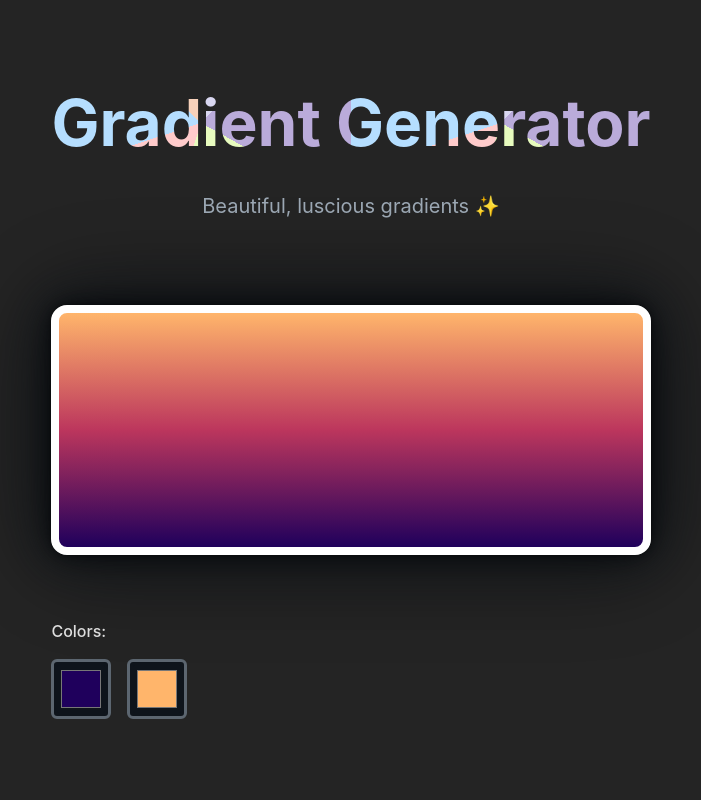
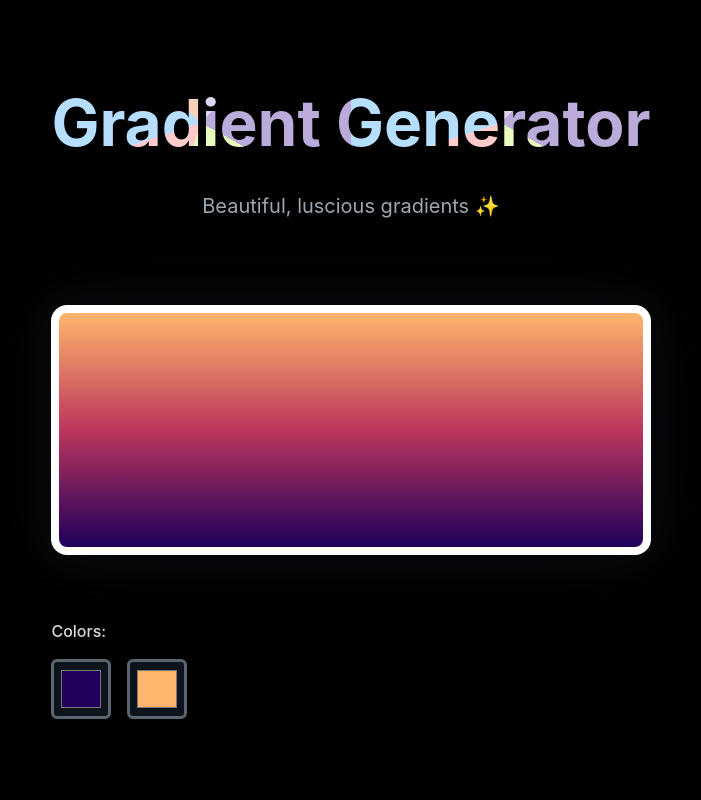
Before and after one commit to patryk-harasiuk/gradient-generator, a React (Vite) app: page / in a window 1280 px wide. Shown: the top 800 px of the page, without its empty margins (289-990 px from the left). Built offline with nearby package versions, Linux system fonts and the light colour scheme.

Commit message:
feat: change background color

```diff
--- a/src/index.css
+++ b/src/index.css
@@ -15,7 +15,7 @@
 
   color-scheme: light dark;
   color: rgba(255, 255, 255, 0.87);
-  background-color: #242424;
+  background-color: black;
 
   --font-weight-normal: 400;
   --font-weight-medium: 500;
```
